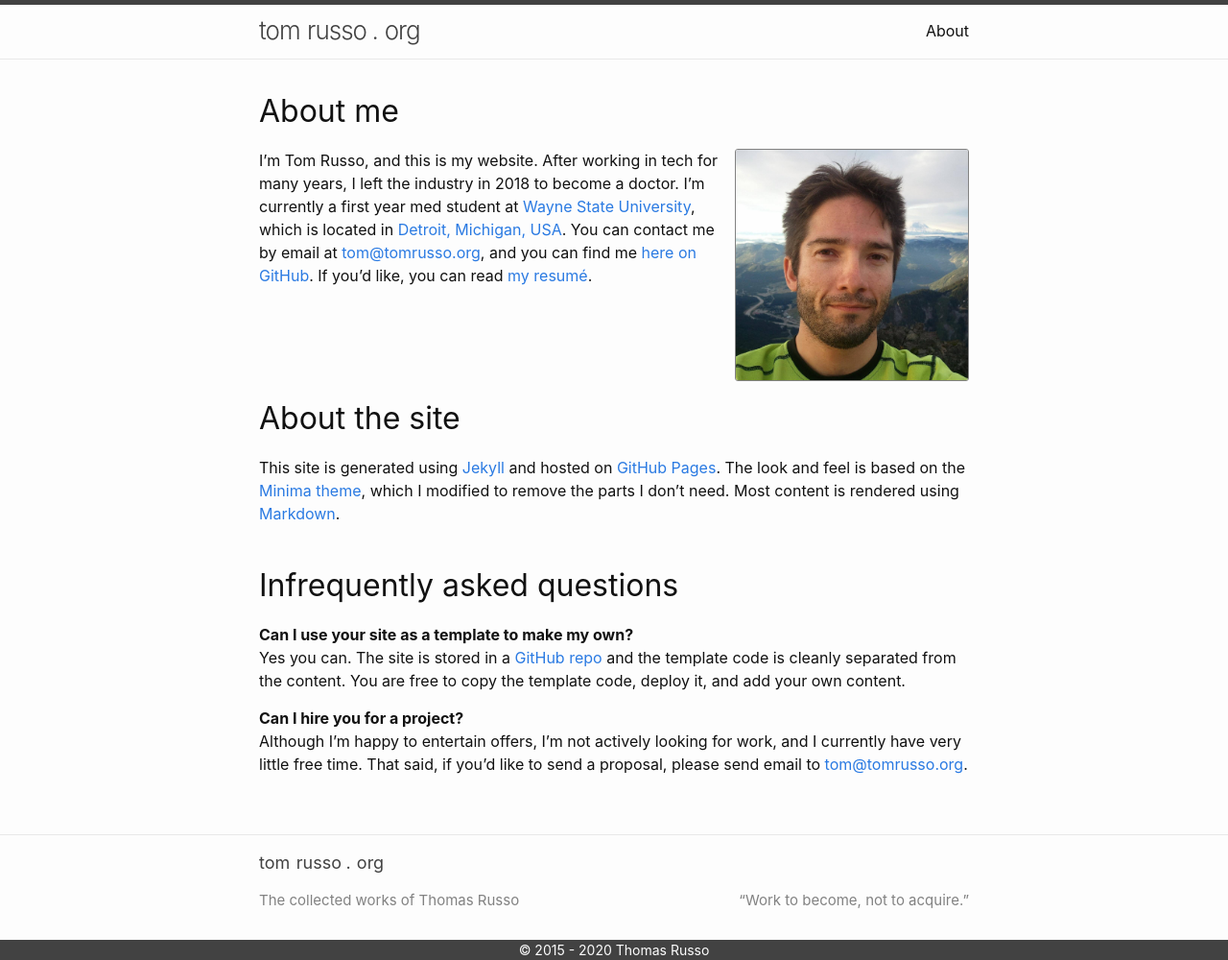
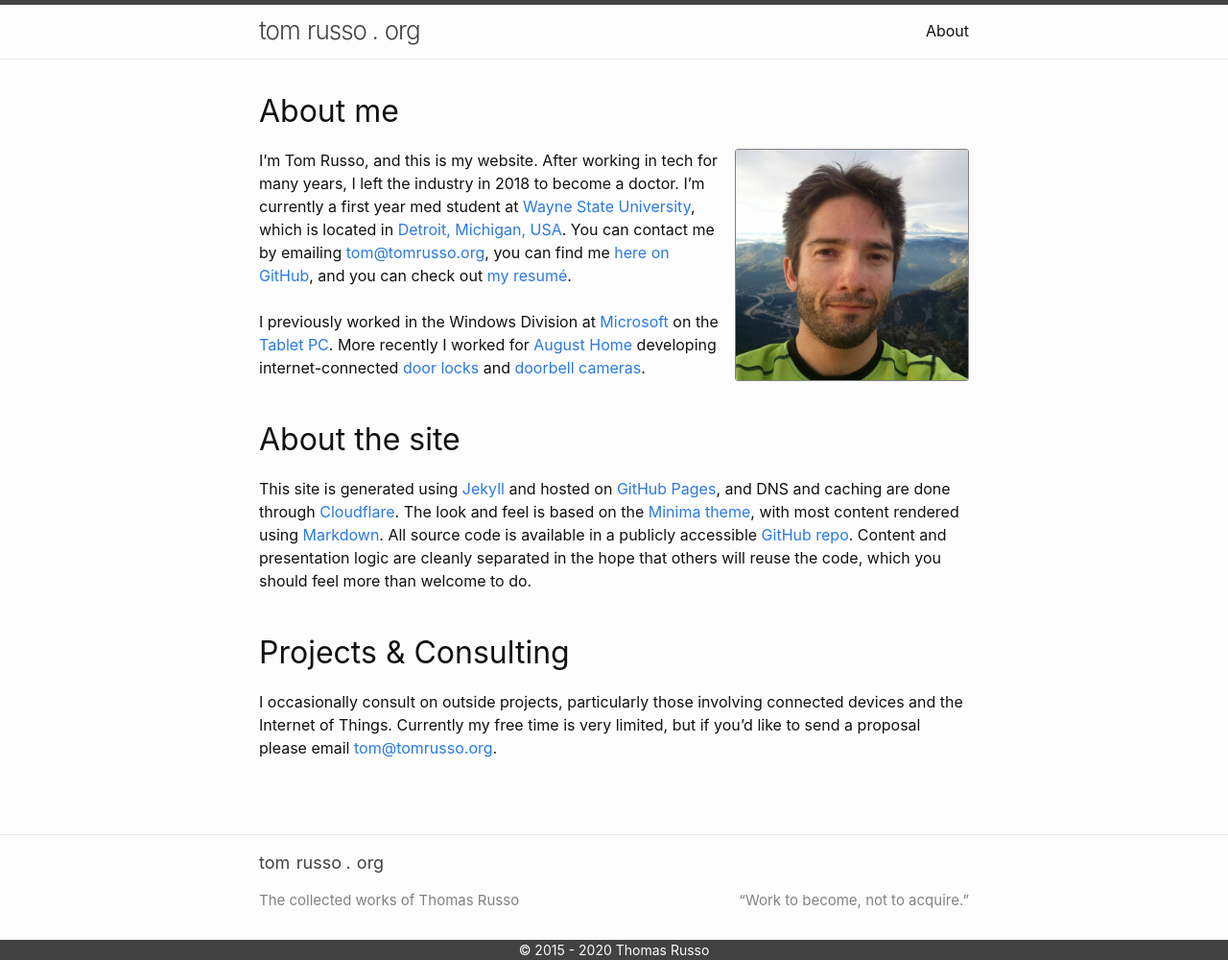
Before and after one commit to tomrusso/tomrusso.github.io, a Jekyll site: the page built from about.md, in a window 1280 px wide and 1000 px high. Shown: the whole window at 96% size. Built offline with Jekyll 4.4.1, drawn with Linux system fonts in a browser that asks for light colours.

```diff
--- a/_sass/theme/_layout.scss
+++ b/_sass/theme/_layout.scss
@@ -176,6 +176,12 @@
   @include relative-font-size(1.5);
 }
 
+.read-more
+{
+  color: $gray-color;
+  @include relative-font-size(0.875);
+}
+
 
 
 /*********
--- a/_sass/theme/_markdown.scss
+++ b/_sass/theme/_markdown.scss
@@ -76,12 +76,22 @@
 		border-radius: 3px;
   }
 
+  img[src$="-nb"]
+  {
+  	border-style: none;
+  }
+
 	// Left align images with float:left, and set right margin.
 	img[src$="#left-quarter"],
 	img[src$="#left-third"],
 	img[src$="#left-half"],
 	img[src$="#left-twothirds"],
-	img[src$="#left-threequarters"]
+	img[src$="#left-threequarters"],
+	img[src$="#left-quarter-nb"],
+	img[src$="#left-third-nb"],
+	img[src$="#left-half-nb"],
+	img[src$="#left-twothirds-nb"],
+	img[src$="#left-threequarters-nb"]
 	{
 		float: left;
 		margin-right: $spacing-unit / 2;
@@ -92,7 +102,12 @@
 	img[src$="#right-third"],
 	img[src$="#right-half"],
 	img[src$="#right-twothirds"],
-	img[src$="#right-threequarters"]
+	img[src$="#right-threequarters"],
+	img[src$="#right-quarter-nb"],
+	img[src$="#right-third-nb"],
+	img[src$="#right-half-nb"],
+	img[src$="#right-twothirds-nb"],
+	img[src$="#right-threequarters-nb"]
 	{
 		float: right;
 		margin-left: $spacing-unit / 2;
@@ -104,7 +119,12 @@
 	img[src$="#center-third"],
 	img[src$="#center-half"],
 	img[src$="#center-twothirds"],
-	img[src$="#center-threequarters"]
+	img[src$="#center-threequarters"],
+	img[src$="#center-quarter-nb"],
+	img[src$="#center-third-nb"],
+	img[src$="#center-half-nb"],
+	img[src$="#center-twothirds-nb"],
+	img[src$="#center-threequarters-nb"]
 	{
 		display: block;
 		margin-left: auto;
@@ -114,7 +134,10 @@
 	// Specify width for quarter-width images.
 	img[src$="#left-quarter"],
 	img[src$="#right-quarter"],
-	img[src$="#center-quarter"]
+	img[src$="#center-quarter"],
+	img[src$="#left-quarter-nb"],
+	img[src$="#right-quarter-nb"],
+	img[src$="#center-quarter-nb"]
 	{
 		width: 25%;
 	}
@@ -122,7 +145,10 @@
 	// Specify width for third-width images.
 	img[src$="#left-third"],
 	img[src$="#right-third"],
-	img[src$="#center-third"]
+	img[src$="#center-third"],
+	img[src$="#left-third-nb"],
+	img[src$="#right-third-nb"],
+	img[src$="#center-third-nb"]
 	{
 		width: 33%;
 	}
@@ -130,7 +156,10 @@
 	// Specify width for half-width images.
 	img[src$="#left-half"],
 	img[src$="#right-half"],
-	img[src$="#center-half"]
+	img[src$="#center-half"],
+	img[src$="#left-half-nb"],
+	img[src$="#right-half-nb"],
+	img[src$="#center-half-nb"]
 	{
 		width: 50%;
 	}
@@ -138,7 +167,10 @@
 	// Specify width for two-third-width images.
 	img[src$="#left-twothirds"],
 	img[src$="#right-twothirds"],
-	img[src$="#center-twothirds"]
+	img[src$="#center-twothirds"],
+	img[src$="#left-twothirds-nb"],
+	img[src$="#right-twothirds-nb"],
+	img[src$="#center-twothirds-nb"]
 	{
 		width: 67%;
 	}
@@ -146,7 +178,10 @@
 	// Specify width for three-quarter-width images.
 	img[src$="#left-threequarters"],
 	img[src$="#right-threequarters"],
-	img[src$="#center-threequarters"]
+	img[src$="#center-threequarters"],
+	img[src$="#left-threequarters-nb"],
+	img[src$="#right-threequarters-nb"],
+	img[src$="#center-threequarters-nb"]
 	{
 		width: 75%;
 	}
--- a/about.md
+++ b/about.md
@@ -8,39 +8,47 @@ permalink: /about/
 ## About me
 ![Tom Russo headshot](/assets/me.jpg#right-third)
 I'm Tom Russo, and this is my website.  After working in tech for many years, I left the industry
-in 2018 to become a doctor.  I'm currently a first year med student at [Wayne State University][wsu],
-which is located in [Detroit, Michigan, USA][wsu-med-map].  You can contact me by email at
-[{{ site.email }}][general-email], and you can find me [here on GitHub][github-account].  If you'd
-like, you can read [my resum&eacute;][my-resume].
+in 2018 to become a doctor.  I'm currently a first year med student at [Wayne State University][wsu med],
+which is located in [Detroit, Michigan, USA][wsu med map].  You can contact me by emailing
+[{{ site.email }}][general email], you can find me [here on GitHub][github account], and you can
+check out [my resum&eacute;][my resume].
+<br>
+<br>
+I previously worked in the Windows Division at [Microsoft][microsoft] on the [Tablet PC][tablet pc].
+More recently I worked for [August Home][august] developing internet-connected [door locks][august smart lock]
+and [doorbell cameras][august doorbell cam].
 <br>
 <br>
 
 ## About the site
-This site is generated using [Jekyll][jekyll-project] and hosted on [GitHub Pages][github-pages].
-The look and feel is based on the [Minima theme][minima-theme], which I modified to remove the parts
-I don't need.  Most content is rendered using [Markdown][markdown-description].
+This site is generated using [Jekyll][jekyll project] and hosted on [GitHub Pages][github pages],
+and DNS and caching are done through [Cloudflare][cloudflare].  The look and feel is based on the
+[Minima theme][minima theme], with most content rendered using [Markdown][markdown description].
+All source code is available in a publicly accessible [GitHub repo][site github repo].  Content
+and presentation logic are cleanly separated in the hope that others will reuse the code, which you
+should feel more than welcome to do.
 <br>
 <br>
 
-## Infrequently asked questions
-**Can I use your site as a template to make my own?**
-<br>
-Yes you can.  The site is stored in a [GitHub repo][site-github-repo] and the template code is cleanly
-separated from the content.  You are free to copy the template code, deploy it, and add your own content.
+## Projects & Consulting
+I occasionally consult on outside projects, particularly those involving connected devices and the
+Internet of Things.  Currently my free time is very limited, but if you'd like to send a proposal
+please email [tom@tomrusso.org][project email].
 
-**Can I hire you for a project?**
-<br>
-Although I'm happy to entertain offers, I'm not actively looking for work, and I currently have very little
-free time. That said, if you'd like to send a proposal, please send email to [tom@tomrusso.org][project-email].
-
-[wsu]: https://med.wayne.edu
-[wsu-med-map]: https://www.google.com/maps/place/School+of+Medicine+-+Wayne+State+University/@42.3542575,-83.0595415,17z/data=!3m1!4b1!4m5!3m4!1s0x8824d3f14bab5091:0xb1538028656828d5!8m2!3d42.3542575!4d-83.0573528
-[general-email]: mailto:{{ site.email }}
-[github-account]: https://github.com/tomrusso
-[my-resume]: {{ site.baseurl }}/Thomas-Russo-Resume.pdf
-[jekyll-project]: https://jekyllrb.com
-[github-pages]: https://pages.github.com
-[minima-theme]: https://github.com/jekyll/minima
-[markdown-description]: https://en.wikipedia.org/wiki/Markdown
-[site-github-repo]: https://github.com/tomrusso/tomrusso.github.io
-[project-email]: mailto:{{ site.email }}?subject=project+proposal
+[wsu med]: https://med.wayne.edu
+[wsu med map]: https://www.google.com/maps/place/School+of+Medicine+-+Wayne+State+University/@42.3542575,-83.0595415,17z/data=!3m1!4b1!4m5!3m4!1s0x8824d3f14bab5091:0xb1538028656828d5!8m2!3d42.3542575!4d-83.0573528
+[general email]: mailto:{{ site.email }}
+[github account]: https://github.com/tomrusso
+[my resume]: {{ site.baseurl }}/Thomas-Russo-Resume.pdf
+[microsoft]: https://www.microsoft.com
+[tablet pc]: https://en.wikipedia.org/wiki/Microsoft_Tablet_PC
+[august]: https://www.august.com
+[august smart lock]: https://august.com/products/august-wifi-smart-lock
+[august doorbell cam]: https://august.com/products/august-view-wireless-doorbell-camera
+[jekyll project]: https://jekyllrb.com
+[github pages]: https://pages.github.com
+[cloudflare]: https://cloudflare.com
+[minima theme]: https://github.com/jekyll/minima
+[markdown description]: https://en.wikipedia.org/wiki/Markdown
+[site github repo]: https://github.com/tomrusso/tomrusso.github.io
+[project email]: mailto:{{ site.email }}?subject=project+proposal
```
Also changed, not shown: _layouts/home.html (+11 -1 lines), assets/wayne_shield.png (added).
